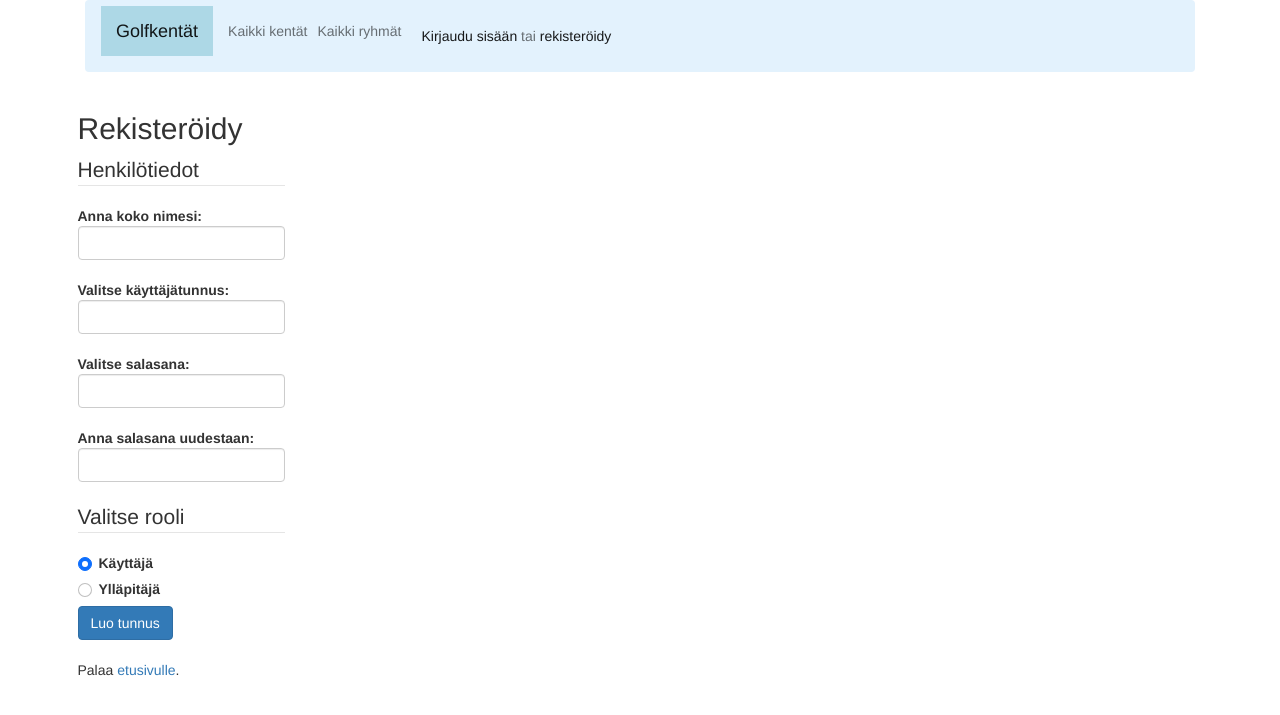
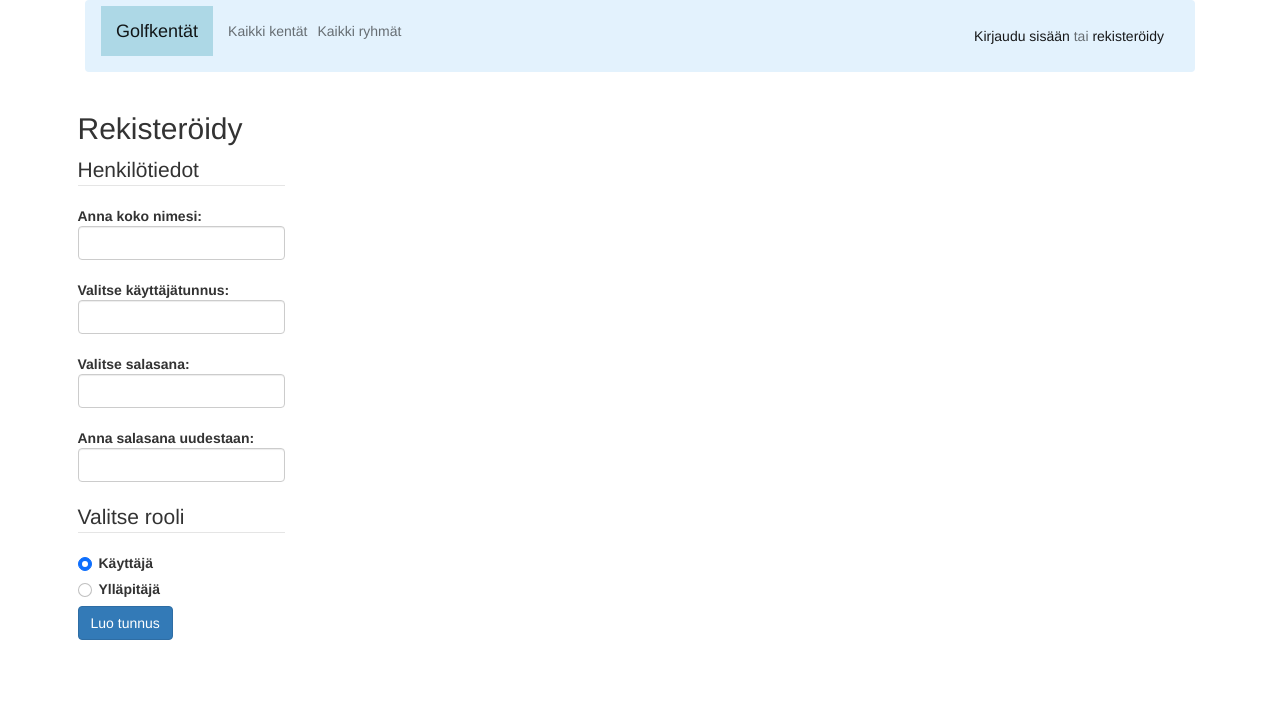
Before and after one commit to toppahattu/tsoha-golf_courses, a Flask app: page /register in a window 1280 px wide. Shown: the top 715 px of the page. Run offline with Flask 3, Linux system fonts and the light colour scheme; some libraries are stand-ins or nearby versions.

Commit message:
finishing touches to templates

```diff
--- a/static/main.css
+++ b/static/main.css
@@ -4,6 +4,10 @@ form {
 
 .navbar-brand {
     background-color: lightblue;
+}
+
+#navbarToggler span{
+    float: right;
 }
 
 .layoutcontainer {
--- a/templates/add.html
+++ b/templates/add.html
@@ -101,10 +101,4 @@
         </form>
     </div>
 </div>
-<div class="row">
-    <div class="col">
-        <br>
-        <p>Palaa <a href="/">etusivulle</a>.</p>
-    </div>
-</div>
 {% endblock %}
--- a/templates/addgroup.html
+++ b/templates/addgroup.html
@@ -30,10 +30,4 @@
         </form>
     </div>
 </div>
-<div class="row">
-    <div class="col">
-        <br>
-        <p>Palaa <a href="/">etusivulle</a>.</p>
-    </div>
-</div>
 {% endblock %}
--- a/templates/editgroup.html
+++ b/templates/editgroup.html
@@ -13,9 +13,7 @@
                 </div>
                 <div class="form-group">
                     <label for="description">Kuvaus:</label>
-                    <textarea class="form-control" id="description" name="description" rows="10" cols="50" maxlength="1000">
-                        {{ group.description }}
-                    </textarea>
+                    <textarea class="form-control" id="description" name="description" rows="10" cols="50" maxlength="1000">{{ group.description }}</textarea>
                 </div>
             </fieldset>
             <fieldset>
@@ -43,7 +41,6 @@
     <div class="col">
         <br>
         <p>Palaa takaisin ryhmän <a href="/group/{{ group_id }}">{{ group.name }}</a> sivulle.</p>
-        <p>Palaa <a href="/">etusivulle</a>.</p>
     </div>
 </div>
 {% endblock %}
--- a/templates/index.html
+++ b/templates/index.html
@@ -76,5 +76,11 @@
         </div>
     </div>
     {% endif %}
+    {% if no_results %}
+    <div class="col-6">
+        <h3>Hakutulokset</h3>
+        <p>Ei hakutuloksia</p>
+    </div>
+    {% endif %}
 </div>
 {% endblock %}
--- a/templates/layout.html
+++ b/templates/layout.html
@@ -12,10 +12,10 @@
 <body>
     <div class="container">
         <nav class="navbar navbar-expand-sm navbar-light" style="background-color: #e3f2fd;">
-            <button class="navbar-toggler" type="button" data-toggle="collapse" data-target="#navbarTogglerDemo01" aria-controls="navbarTogglerDemo01" aria-expanded="false" aria-label="Toggle navigation">
+            <button class="navbar-toggler" type="button" data-toggle="collapse" data-target="#navbarToggler" aria-controls="navbarToggler" aria-expanded="false" aria-label="Toggle navigation">
                 <span class="navbar-toggler-icon"></span>
             </button>
-            <div class="collapse navbar-collapse" id="navbarTogglerDemo01">
+            <div class="collapse navbar-collapse" id="navbarToggler">
                 <a class="navbar-brand" href="/">Golfkentät</a>
                 <ul class="navbar-nav">
                     <li class="nav-item">
@@ -35,6 +35,7 @@
                         </div>
                     {% endif %}
                     </li>
+                </ul>
                 {% if session.user_id %}
                 <span class="navbar-text">
                     Kirjautunut nimellä <b>{{ session.user_name }}</b>. <a href="/logout">Kirjaudu ulos</a>
@@ -44,11 +45,11 @@
                     <a href="/login">Kirjaudu sisään</a> tai <a href="/register">rekisteröidy</a>
                 </span>
                 {% endif %}
-                </ul>
             </div>
         </nav>
         {% block content %}{% endblock %}
     </div>
+    <br>
     <script src="https://code.jquery.com/jquery-3.5.1.slim.min.js" integrity="sha384-DfXdz2htPH0lsSSs5nCTpuj/zy4C+OGpamoFVy38MVBnE+IbbVYUew+OrCXaRkfj" crossorigin="anonymous"></script>
     <script src="https://cdn.jsdelivr.net/npm/bootstrap@4.5.3/dist/js/bootstrap.bundle.min.js" integrity="sha384-ho+j7jyWK8fNQe+A12Hb8AhRq26LrZ/JpcUGGOn+Y7RsweNrtN/tE3MoK7ZeZDyx" crossorigin="anonymous"></script>
 </body>
--- a/templates/register.html
+++ b/templates/register.html
@@ -42,10 +42,4 @@
         </form>
     </div>
 </div>
-<div class="row">
-    <div class="col">
-        <br>
-        <p>Palaa <a href="/">etusivulle</a>.</p>
-    </div>
-</div>
 {% endblock %}
```
Also changed, not shown: templates/course.html (+7 -7 lines), templates/edit.html (+4 -4 lines), templates/login.html (+2 -7 lines). Lines whose indentation alone changed are shown as unchanged.
